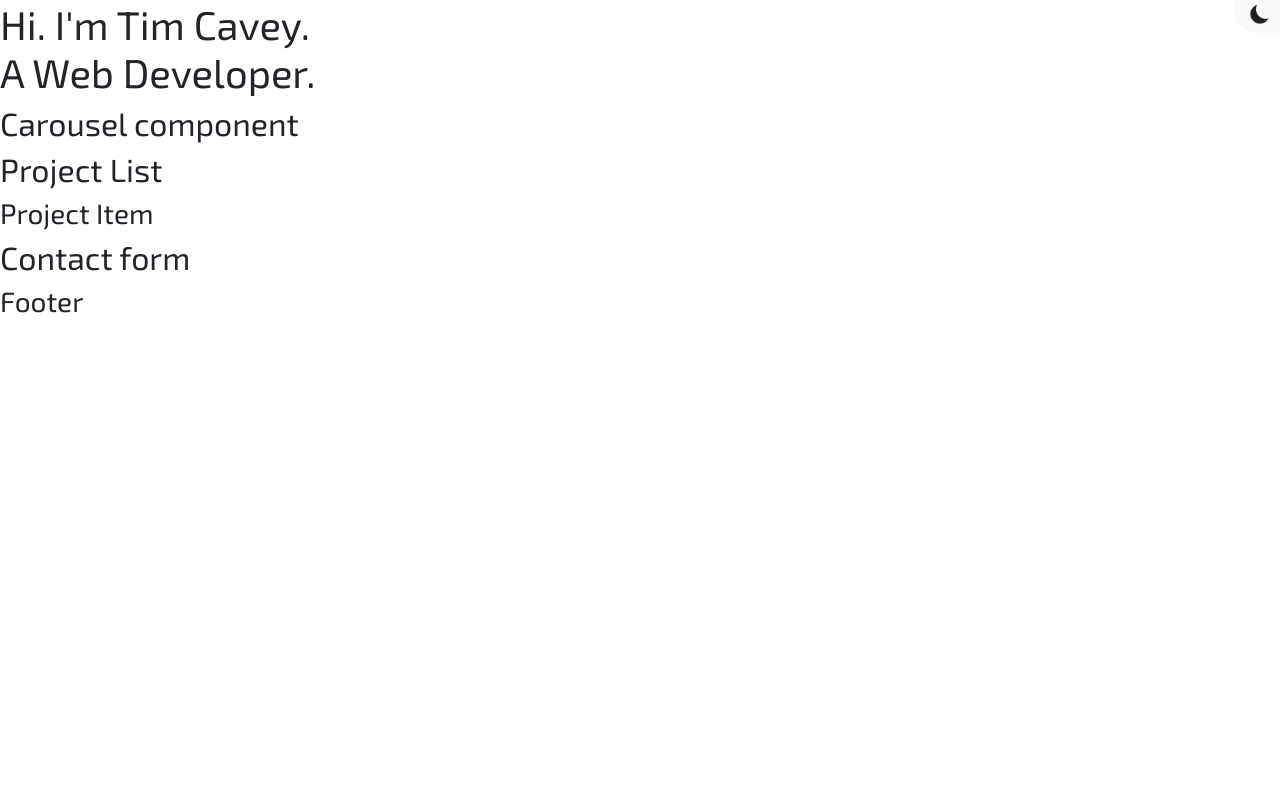
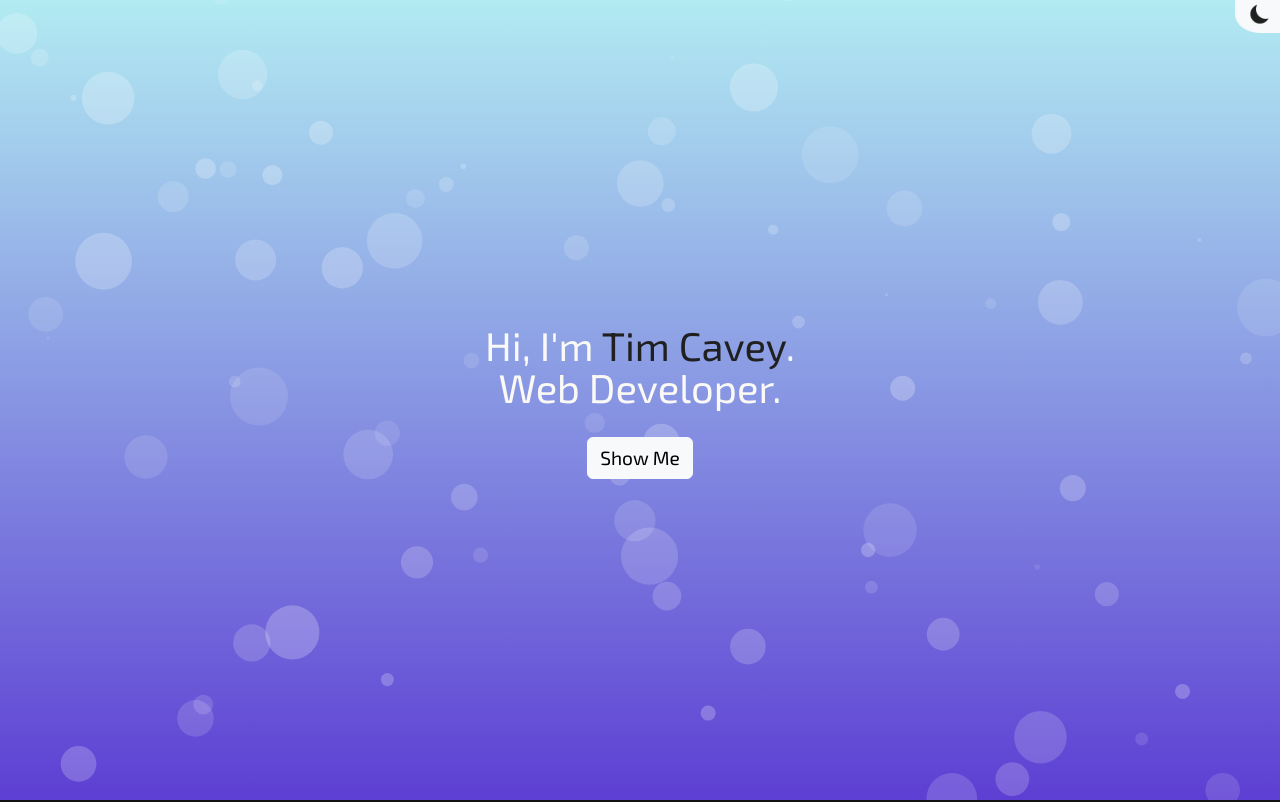
Before and after one commit to T-J-D-Cavey/my-next-portfolio-site, a Next.js app: page / in a window 1280 px wide. Shown: the top 802 px of the page. Built offline with nearby package versions, Linux system fonts and the light colour scheme.

Commit message:
complete hero banner

```diff
--- /dev/null
+++ b/components/hero/hero-banner.module.css
@@ -0,0 +1,27 @@
+.hero_section {
+  position: relative;
+  overflow: hidden;
+  z-index: 2;
+  width: 100%;
+  height: 100dvh;
+  display: flex;
+  justify-content: center;
+  align-items: center;
+}
+
+.hero_container {
+  text-align: center;
+  z-index: 1;
+}
+
+.hero_container > h1 {
+  margin-bottom: 2rem;
+  font-weight: 500;
+  line-height: 0.9;
+}
+
+.button {
+    font-size: 1.2rem;
+    margin-left: 0.3rem;
+    margin-right: 0.3rem;
+}
--- a/components/hero/hero-banner.tsx
+++ b/components/hero/hero-banner.tsx
@@ -1,10 +1,30 @@
-export default function HeroBanner() {
-  return (
-    <>
-      <h1>
-        Hi. I'm Tim Cavey.
-        <br />A Web Developer.
-      </h1>
-    </>
-  );
+import Button from 'react-bootstrap/Button';
+import ParticlesComponent from './particles';
+import classes from './hero-banner.module.css'
+
+type HeroBannerProps = {
+  mode: string,
+  modeStyles: Record<string, any>
 }
+
+export default function HeroBanner({mode, modeStyles}: HeroBannerProps) {
+
+    const ctaButton = modeStyles[mode].ctaButton;
+
+    const nameStyle = mode === 'darkMode' ? '#202020': '#FAF9F6';
+
+    return (
+        <section className={classes.hero_section} id='heroBanner'>
+            <div className={classes.hero_container}>
+                <h1>Hi, I'm <span style={{color: nameStyle}}>Tim Cavey</span>.
+                    <br />
+                    Web Developer.
+                </h1>
+                <Button variant={ctaButton} className={classes.button}>
+                  <a href='/#projectID'>Show Me</a>
+                </Button>
+                <ParticlesComponent />
+            </div>
+        </section>
+    )
+}
--- /dev/null
+++ b/components/hero/particles.module.css
@@ -0,0 +1,8 @@
+.tsparticles {
+    position: absolute;
+    top: 0;
+    left: 0;
+    width: 100%;
+    height: 100%;
+    z-index: -2;
+  }
--- a/components/hero/particles.tsx
+++ b/components/hero/particles.tsx
@@ -0,0 +1,86 @@
+import Particles from "react-tsparticles";
+import type { Container, Engine } from "tsparticles-engine";
+import { loadFull } from "tsparticles";
+import { useCallback } from "react";
+import classes from './particles.module.css'
+
+export default function ParticlesComponent() {
+  const particlesLoaded = useCallback(async (container: Container | undefined) => {
+    const returnedContainer = await container;
+  }, []);
+
+  const particlesInit = useCallback(async (engine: Engine) => {
+    await loadFull(engine);
+  }, []);
+
+  return (
+    <Particles
+      className={classes.tsparticles}
+      init={particlesInit}
+      loaded={particlesLoaded}
+      options={{
+        fullScreen: false,
+        background: {
+          image: "linear-gradient(0deg, #5D3FD3 0%, #B2EBF2 100%)",
+        },
+        particles: {
+          number: { value: 50, density: { enable: true, value_area: 600 } },
+          color: { value: "#ffffff" },
+          shape: {
+            type: "circle",
+            stroke: { width: 0, color: "#000000" },
+            polygon: { nb_sides: 5 },
+          },
+          opacity: {
+            value: 0.25,
+            random: true,
+            anim: { enable: false, speed: 4, opacity_min: 0.1, sync: false },
+          },
+          size: {
+            value: 29,
+            random: true,
+            anim: { enable: false, speed: 4, size_min: 0.1, sync: false },
+          },
+          line_linked: {
+            enable: false,
+            distance: 300,
+            color: "#ffffff",
+            opacity: 0,
+            width: 0,
+          },
+          move: {
+            enable: true,
+            speed: 0.9,
+            direction: "top",
+            straight: true,
+            out_mode: "out",
+            bounce: false,
+            attract: { enable: false, rotateX: 600, rotateY: 1200 },
+          },
+        },
+        interactivity: {
+          detect_on: "canvas",
+          events: {
+            onhover: { enable: true, mode: "attract" },
+            onclick: { enable: true, mode: "repulse" },
+            resize: true,
+          },
+          modes: {
+            grab: { distance: 800, line_linked: { opacity: 1 } },
+            bubble: {
+              distance: 790,
+              size: 79,
+              duration: 2,
+              opacity: 0.8,
+              speed: 3,
+            },
+            repulse: { distance: 400, duration: 0.4 },
+            push: { particles_nb: 4 },
+            remove: { particles_nb: 2 },
+          },
+        },
+        retina_detect: true,
+      }}
+    />
+  );
+}
--- a/components/lightdark/light-dark.tsx
+++ b/components/lightdark/light-dark.tsx
@@ -10,9 +10,7 @@ type LightDarkButtonProps = {
     modeStyles: Record<string, any>
 }
 
-export default function LightDarkButton(props: LightDarkButtonProps) {
-
-    const {mode, changeMode, modeStyles} = props;
+export default function LightDarkButton({mode, changeMode, modeStyles}: LightDarkButtonProps) {
 
     const clickHandler = (e: React.MouseEvent<HTMLButtonElement>) => {
         e.preventDefault();
--- a/pages/index.tsx
+++ b/pages/index.tsx
@@ -19,13 +19,13 @@ export default function Home() {
   const backgroundColor = modeStyles[mode].background;
   const color = modeStyles[mode].color;
   return (
-    <>
+    <main style={{backgroundColor: backgroundColor, color: color}}>
       <LightDarkButton mode={mode} changeMode={changeModeHandler} modeStyles={modeStyles}/>
-      <HeroBanner />
+      <HeroBanner mode={mode} modeStyles={modeStyles}/>
       <Carousel />
       <ProjectList />
       <ContactForm />
       <Footer />
-    </>
+    </main>
   );
 }
--- a/styles/globals.css
+++ b/styles/globals.css
@@ -40,3 +40,9 @@ p, h1, h2, h3, h4, h5, h6 {
 #__next {
   isolation: isolate;
 }
+
+/* >>----> Global styles */
+
+h1 {
+  font-size: 2.5rem;
+}
```
